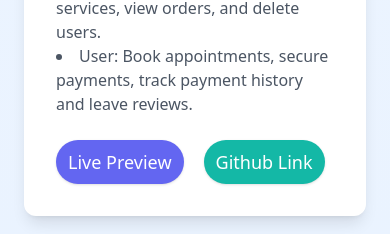
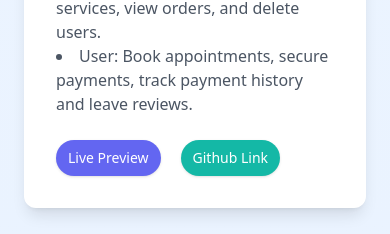
Before and after one commit to Nadimmo/Portfolio-Project, a React (Vite) app: page / in a window 390 px wide. Shown: the part 4594-4828 px from the top of the page. Built offline with nearby package versions, Linux system fonts and the light colour scheme.

Commit message:
update button and responsive

```diff
--- a/src/Projects.jsx
+++ b/src/Projects.jsx
@@ -134,7 +134,7 @@ const Projects = () => {
                   href={project.link}
                   target="_blank"
                   rel="noopener noreferrer"
-                  className="inline-block px-3 py-2 text-lg font-medium text-white bg-[#6366F1] rounded-full shadow hover:bg-[#463fca] transition-colors"
+                  className="inline-block px-3 py-2 text-sm lg:text-lg font-medium text-white bg-[#6366F1] rounded-full shadow hover:bg-[#463fca] transition-colors"
                 >
                   Live Preview
                 </a>
@@ -142,7 +142,7 @@ const Projects = () => {
                   href={project.github_link}
                   target="_blank"
                   rel="noopener noreferrer"
-                  className="ml-5 inline-block px-3 py-2 text-lg font-medium text-white bg-[#14B8A6] rounded-full shadow hover:bg-[#0F766E] transition-colors"
+                  className="ml-5 inline-block px-3 py-2 text-sm lg:text-lg font-medium text-white bg-[#14B8A6] rounded-full shadow hover:bg-[#0F766E] transition-colors"
                 >
                   Github Link
                 </a>
```
